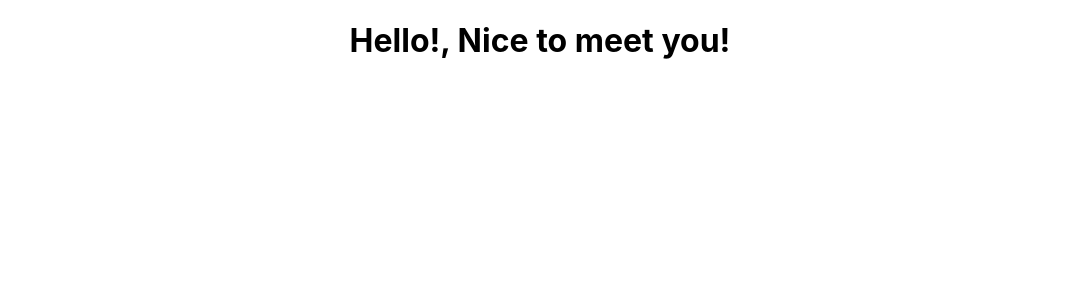
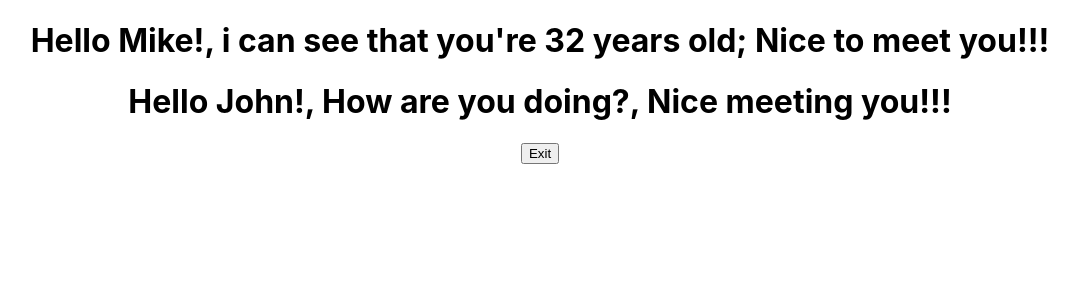
Before and after one commit to Mthabs/gitpod-react, a React (Create React App) app in the folder my-app/: page / in a window 1280 px wide. Shown: the top 300 px of the page, without its empty margins (100-1178 px from the left). Built offline with nearby package versions, Linux system fonts and the light colour scheme.

Commit message:
add construtor in the stateful class

```diff
--- a/my-app/src/App.js
+++ b/my-app/src/App.js
@@ -2,10 +2,12 @@ import React from "react";
 import logo from './logo.svg';
 import './App.css';
 import FunctionalGreetingWithProps from "./components/FunctionalGreetingWithProps";
+import StatefulGreeting from "./components/StatefulGreeting";
 function App() {
     return (
         <div className="App">
-            <FunctionalGreetingWithProps greeting="Nice to meet you!" />
+            <FunctionalGreetingWithProps greeting="Nice to meet you!!!" name="Mike!" age="32" />
+            <StatefulGreeting name="John!" greeting="How are you doing?" />
         </div>
     );
 }
--- a/my-app/src/components/FunctionalGreetingWithProps.js
+++ b/my-app/src/components/FunctionalGreetingWithProps.js
@@ -4,8 +4,8 @@ import React from "react";
 //   return <h1>Hello from React!</h1>
 //}
 const FunctionalGreetingWithProps = (props) => {
-    console.log(props);
-    return <h1>Hello!, {props.greeting}</h1>;
+    //console.log(props);
+    return <h1>Hello {props.name}, i can see that you're {props.age} years old; {props.greeting}</h1>;
 };
 
 export default FunctionalGreetingWithProps;
--- /dev/null
+++ b/my-app/src/components/StatefulGreeting.js
@@ -0,0 +1,22 @@
+import React from 'react';
+
+class StatefulGreeting extends React.Component {
+    constructor(props) {
+        super(props);
+        this.state = {
+            introduction: "Hello",
+            ending: "Nice meeting you!!!",
+            buttontext: "Exit",
+        };
+    }
+    render() {
+        return (
+            <div>
+                <h1>{this.state.introduction} {this.props.name}, {this.props.greeting}, {this.state.ending}</h1>
+                <button>{this.state.buttontext}</button>
+            </div>
+        );
+    }
+}
+
+export default StatefulGreeting;
```
